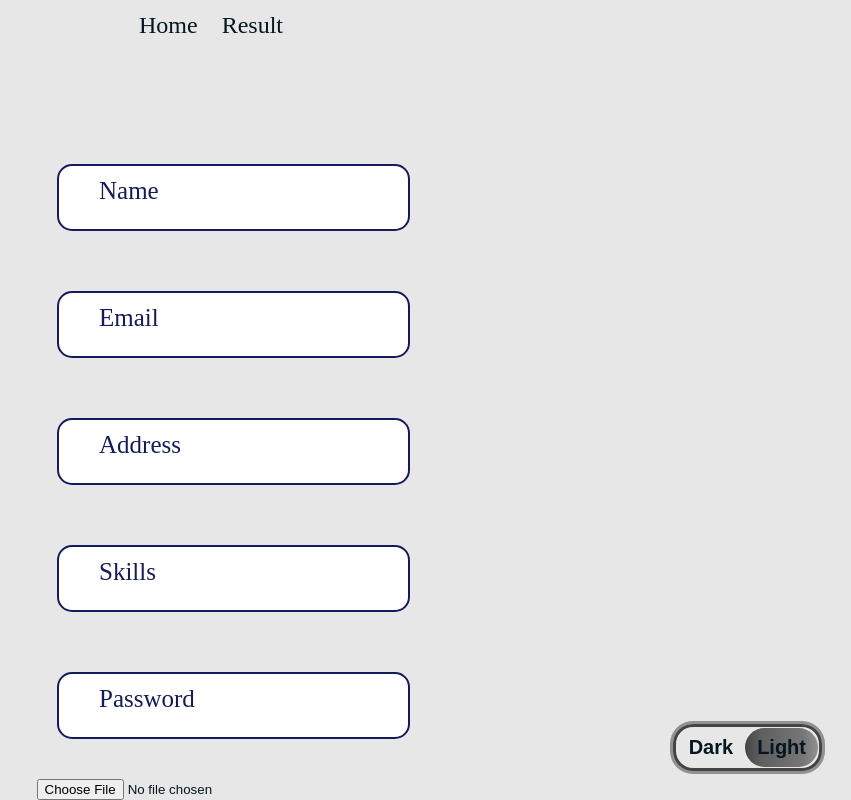
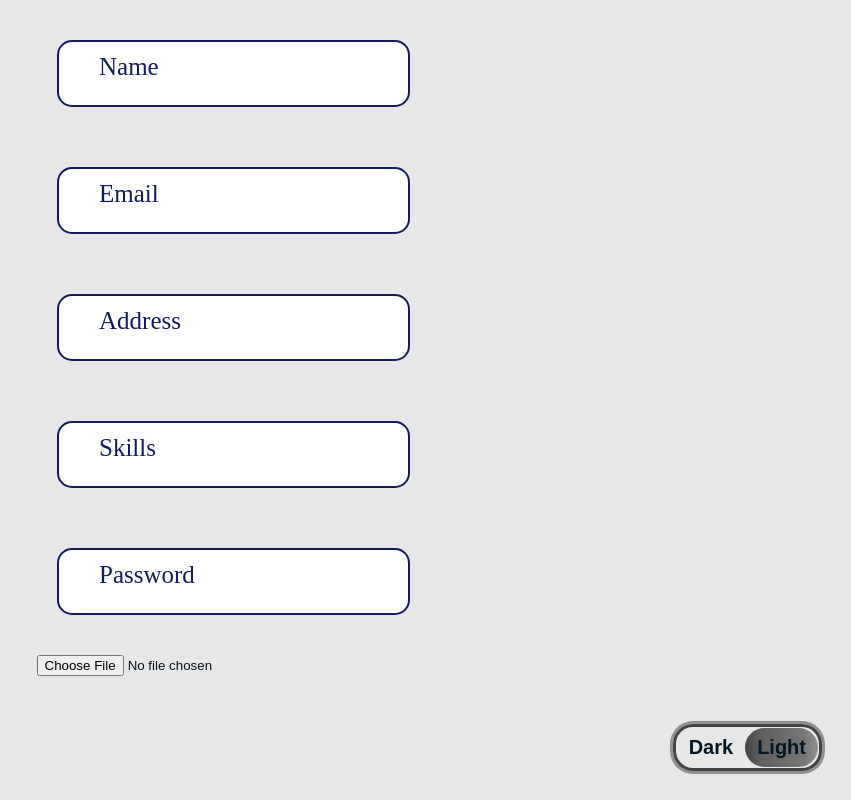
Before and after one commit to M-Hafez22/dynamic-form-react, a React (Vite) app: page / in a window 1280 px wide. Shown: the whole page, without its empty margins (429-1280 px from the left). Built offline with nearby package versions, Linux system fonts and the light colour scheme.

Commit message:
💄  sticks the links to the top

```diff
--- a/src/assets/_links.scss
+++ b/src/assets/_links.scss
@@ -1,4 +1,6 @@
 .links {
+  position: absolute;
+  top: 1em;
   font-size: 1.5em;
   width: 90%;
   display: flex;
```
Lines whose indentation alone changed are shown as unchanged.
